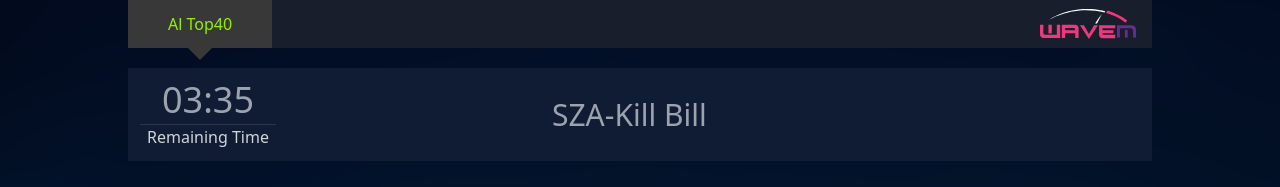
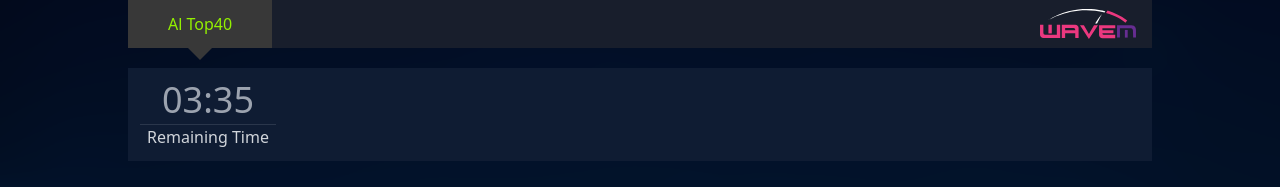
Before and after one commit to Rashad-Stack/audio_player, a React (Vite) app: page / in a window 1280 px wide. Shown: the top 187 px of the page. Built offline with nearby package versions, Linux system fonts and the light colour scheme.

Commit message:
player functionality added

```diff
--- a/src/components/main/list.jsx
+++ b/src/components/main/list.jsx
@@ -1,5 +1,4 @@
 import React, { useState } from "react";
-
 export default function List({ active, setIsEditing, song, setPlayingId }) {
   const [showActionBtn, setShowActionBtn] = useState(false);
 
--- a/src/components/main/playlist.jsx
+++ b/src/components/main/playlist.jsx
@@ -7,8 +7,6 @@ export default function Playlist() {
   const [isEditing, setIsEditing] = useState(false);
   const { currentAlbum, currentSong, setCurrentSong } =
     useContext(PlayerContext);
-
-  console.log(currentAlbum);
 
   const songs = musicList[currentAlbum]?.songs || [];
 
--- a/src/components/statusbar/index.jsx
+++ b/src/components/statusbar/index.jsx
@@ -1,12 +1,17 @@
-import React from "react";
+import React, { useContext } from "react";
 import Timer from "./timer";
 import Title from "./title";
+import { PlayerContext } from "../../context/playerContext";
+import { musicList } from "../../data/song";
 
 export default function Statusbar() {
+  const { currentAlbum, currentSong } = useContext(PlayerContext);
+  const currentSongName = musicList[currentAlbum]?.songs[currentSong - 1]?.song;
+
   return (
     <div className="flex items-center mt-5 bg-dark">
       <Timer remainTime="03:35" />
-      <Title title="SZA-Kill Bill" />
+      <Title title={currentSongName} />
     </div>
   );
 }
--- a/src/data/song.js
+++ b/src/data/song.js
@@ -14,25 +14,50 @@ export const musicList = [
       { id: 7, song: "“Sugar” by Maroon 5" },
     ],
   },
+
   {
     id: 2,
     album: "Music Bed 34",
     albumArt:
       "https://img.freepik.com/free-psd/saturday-party-social-media-template_505751-2936.jpg?size=626&ext=jpg",
-    songs: [],
+    songs: [
+      { id: 1, song: "“Side To Side” by Ariana Grande ft. Nicki Minaj" },
+      { id: 2, song: "“Problem” by Ariana Grande ft. Iggy Azalea" },
+      { id: 3, song: "“Bang Bang” by Jessie J ft. Ariana Grande, Nicki Minaj" },
+      { id: 4, song: "“GANGNAM STYLE” by PSY" },
+      { id: 5, song: "“You Are Not Alone” by Modern Talking" },
+      { id: 6, song: "“ONE WAY TICKET” by BONEY M - RASPUTIN" },
+      { id: 7, song: "“You're My Heart, You're My Soul” by Modern Talking" },
+    ],
   },
   {
-    id: 4,
+    id: 3,
     album: "Caller Janet",
     albumArt:
       "https://img.freepik.com/premium-psd/music-party-poster-template_574474-940.jpg?size=626&ext=jpg&ga=GA1.2.2103596931.1684867916&semt=ais",
-    songs: [],
+    songs: [
+      { id: 1, song: "“My Heart Will Go On” by Celine Dion" },
+      { id: 2, song: "“Alan Walker - Faded” by Julio Mortal" },
+      { id: 3, song: "“Unstoppable” by Sia" },
+      { id: 4, song: "“Love Me Like You Do” by Ellie Goulding" },
+      { id: 5, song: "“Broken Angel” by Arash" },
+      { id: 6, song: "“Anywhere” by Rita Ora" },
+      { id: 7, song: "“Earth Song” by Michael Jackson" },
+    ],
   },
   {
     id: 4,
     album: "Winner FX",
     albumArt:
       "https://img.freepik.com/free-psd/music-festival-square-flyer-template_23-2149962690.jpg?size=626&ext=jpg&uid=R33633139&ga=GA1.2.2103596931.1684867916&semt=ais",
-    songs: [],
+    songs: [
+      { id: 1, song: "“It's A Man's Man's Man's World” by James Brown" },
+      { id: 2, song: "“Let Me Love You” by DJ Snake ft. Justin Bieber " },
+      { id: 3, song: "“Lean On” by Major Lazer & DJ Snake feat. MØ" },
+      { id: 4, song: "“Waka Waka (This Time for Africa)” by Shakira" },
+      { id: 5, song: "“On The Floor” by Jennifer Lopez ft. Pitbull" },
+      { id: 6, song: "“Ek mutho roddur” by Balam" },
+      { id: 7, song: "“Its My Life | Sri Lankan Version” by Sandaru Sathsara" },
+    ],
   },
 ];
```
